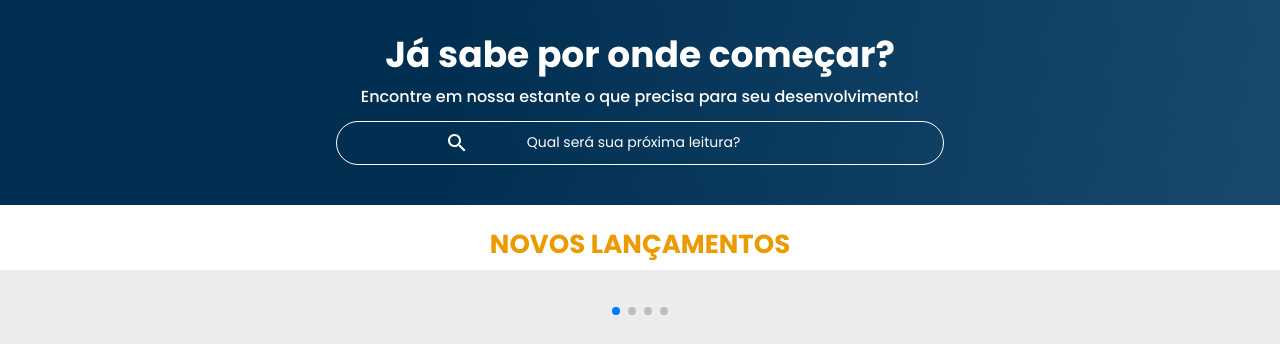
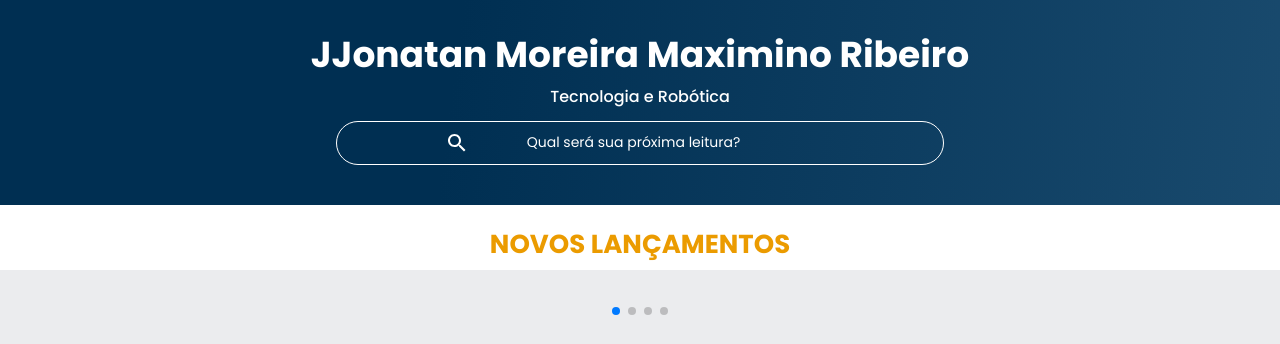
Before and after one commit to Jonatan-Moreira-Maximino-Ribeiro-3A2/MobileFirstPart2, a plain HTML site: page index.html in a window 1280 px wide. Shown: the part 83-427 px from the top of the page. Drawn offline with nearby package versions, Linux system fonts and the light colour scheme.

Commit message:
index.html

```diff
--- a/index.html
+++ b/index.html
@@ -85,8 +85,8 @@
   </header>
 
   <section class="banner">
-    <h2 class="banner__titulo">Já sabe por onde começar?</h2>
-    <p class="banner__texto">Encontre em nossa estante o que precisa para seu desenvolvimento!</p>
+    <h2 class="banner__titulo">JJonatan Moreira Maximino Ribeiro</h2>
+    <p class="banner__texto">Tecnologia e Robótica</p>
     <input type="search" class="banner__pesquisa" placeholder="Qual será sua próxima leitura?">
   </section>
 
```
